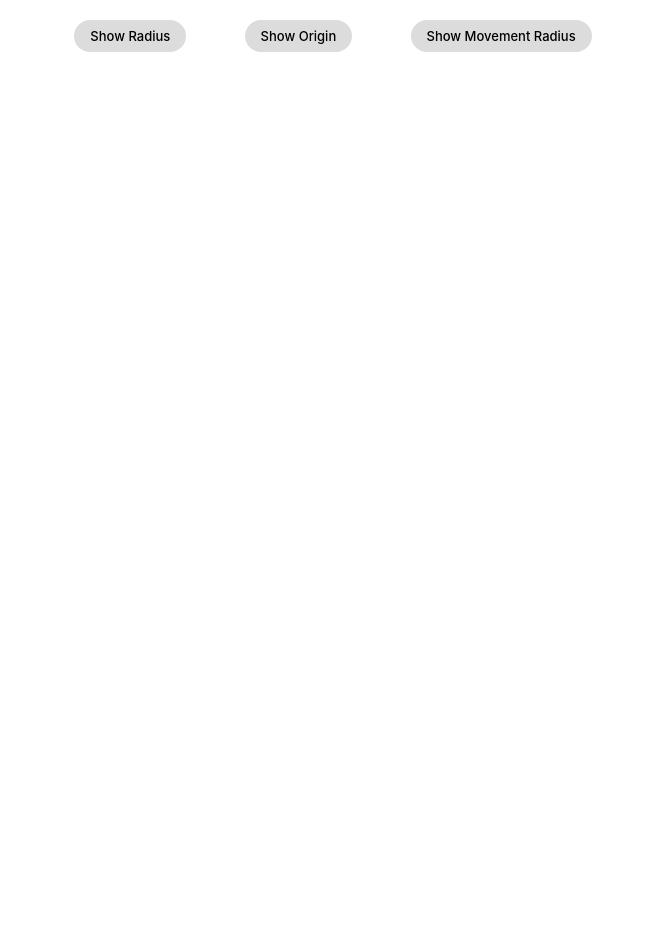
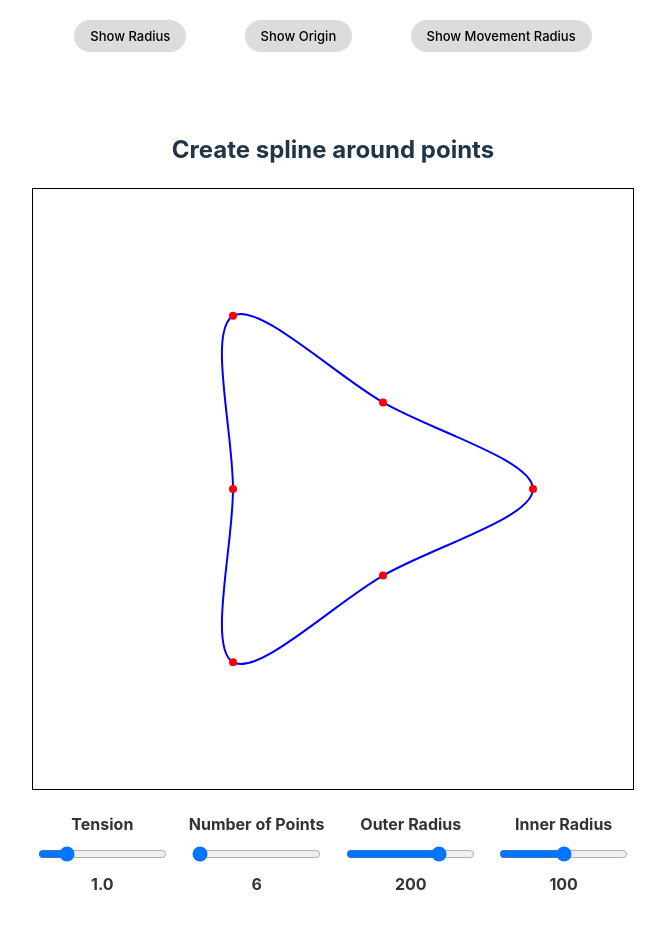
Before and after one commit to BajcarM/blob-generating, a React (Vite) app: page / in a window 1280 px wide. Shown: the part 1700-2628 px from the top of the page, without its empty margins (307-972 px from the left). Before the commit the page ends 1864 px from the top, so only its background shows below. Built offline with nearby package versions, Linux system fonts and the light colour scheme.

Commit message:
addec functionto create spline around points in svg

```diff
--- a/src/App.tsx
+++ b/src/App.tsx
@@ -1,15 +1,19 @@
-import MultiplePointsSVG from './components/MultiplePointsSVG'
-import NoiseCanvas from './components/SinglePointCanvas'
+import MultiplePointsSVG from './components/sections/MultiplePointsSVG'
+import SinglePointCanvas from './components/sections/SinglePointCanvas'
 import './App.css'
+import SplineAroundPoints from './components/sections/SplineAroundPoints'
 
 function App() {
   return (
     <>
       <section>
-        <NoiseCanvas />
+        <SinglePointCanvas />
       </section>
       <section>
         <MultiplePointsSVG />
+      </section>
+      <section>
+        <SplineAroundPoints />
       </section>
     </>
   )
--- a/src/components/MultiplePointsSVG.tsx
+++ b/src/components/sections/MultiplePointsSVG.tsx
@@ -1,6 +1,6 @@
 import { useLayoutEffect, useMemo, useReducer, useRef, useState } from 'react'
-import stepBasedOnFramerateAndTimeElapsed from '../utils/stepBasedOnFramerateAndTimeElapsed'
-import RangeSlider from './RangeSliderBase'
+import stepBasedOnFramerateAndTimeElapsed from '../../utils/stepBasedOnFramerateAndTimeElapsed'
+import RangeSlider from '../RangeSliderBase'
 import { createNoise2D } from 'simplex-noise'
 import * as Toggle from '@radix-ui/react-toggle'
 import { styled } from '@stitches/react'
@@ -145,7 +145,10 @@ export default function MultiplePointsSVG() {
     <>
       <h2>Multiple Points in SVG</h2>
       <div>
-        <StyledSVG viewBox={`0 0 ${size} ${size}`}>
+        <StyledSVG
+          viewBox={`0 0 ${size} ${size}`}
+          xmlns="http://www.w3.org/2000/svg"
+        >
           {showRadius && (
             <circle
               cx={centerX}
--- a/src/components/SinglePointCanvas.tsx
+++ b/src/components/sections/SinglePointCanvas.tsx
@@ -1,15 +1,15 @@
 import { createNoise2D } from 'simplex-noise'
 import { useRef, useEffect, useState } from 'react'
-import stepBasedOnFramerateAndTimeElapsed from '../utils/stepBasedOnFramerateAndTimeElapsed'
-import RangeSlider from './RangeSliderBase'
+import stepBasedOnFramerateAndTimeElapsed from '../../utils/stepBasedOnFramerateAndTimeElapsed'
+import RangeSlider from '../RangeSliderBase'
 
 type Point = {
   x: number
   y: number
 }
 
-export default function NoiseCanvas() {
-  const [speed, setSpeed] = useState(0.001)
+export default function SinglePointCanvas() {
+  const [speed, setSpeed] = useState(0.01)
 
   const canvasRef = useRef<HTMLCanvasElement>(null)
   const requestRef = useRef<number>(0)
--- /dev/null
+++ b/src/components/sections/SplineAroundPoints.tsx
@@ -0,0 +1,183 @@
+import { styled } from '@stitches/react'
+import createCubicSpline from '../../utils/createCubicSpline'
+import RangeSlider from '../RangeSliderBase'
+import { useEffect, useReducer, useState } from 'react'
+
+type Point = [number, number]
+
+type Controls = {
+  numberOfPoints: number
+  outerRadius: number
+  innerRadius: number
+  tension: number
+}
+
+type ReducerAction = {
+  [K in keyof Controls]: {
+    type: K
+    payload: Controls[K]
+  }
+}[keyof Controls]
+
+function controlsReducer(state: Controls, action: ReducerAction) {
+  return {
+    ...state,
+    [action.type]: action.payload,
+  }
+}
+
+export default function SplineAroundPoints() {
+  const size = 600
+
+  const [
+    { numberOfPoints, outerRadius, innerRadius, tension },
+    dispatchControls,
+  ] = useReducer(controlsReducer, {
+    numberOfPoints: 6,
+    outerRadius: 200,
+    innerRadius: 100,
+    tension: 1,
+  })
+
+  const [points, setPoints] = useState<Point[]>([])
+  const [splinePath, setSplinePath] = useState<string>('')
+
+  useEffect(() => {
+    const starPoints = createStarCoords(
+      numberOfPoints,
+      size,
+      outerRadius,
+      innerRadius,
+    )
+    setPoints(starPoints)
+    setSplinePath(createCubicSpline(starPoints, tension))
+  }, [numberOfPoints, outerRadius, innerRadius, tension])
+
+  // Create a star shape
+  function createStarCoords(
+    numPoints: number,
+    viewBoxSize: number,
+    outerRadius: number,
+    innerRadius: number,
+  ): Point[] {
+    const centerX = viewBoxSize / 2
+    const centerY = viewBoxSize / 2
+    const angleIncrement = (2 * Math.PI) / numPoints
+
+    let angle = 0
+    let isOuterPoint = true
+    const points: Point[] = []
+
+    for (let i = 0; i < numPoints; i++) {
+      const radius = isOuterPoint ? outerRadius : innerRadius
+      const x = centerX + radius * Math.cos(angle)
+      const y = centerY + radius * Math.sin(angle)
+      points.push([x, y])
+      angle += angleIncrement
+      isOuterPoint = !isOuterPoint
+    }
+
+    return points
+  }
+
+  return (
+    <>
+      <h2>Create spline around points</h2>
+      <StyledSVG
+        viewBox={`0 0 ${size} ${size}`}
+        xmlns="http://www.w3.org/2000/svg"
+      >
+        <path
+          d={splinePath}
+          fill="none"
+          stroke="blue"
+          strokeWidth="2"
+        />
+        {points.map(([x, y], i) => (
+          <circle
+            key={i}
+            cx={x}
+            cy={y}
+            r="4"
+            fill="red"
+          />
+        ))}
+      </StyledSVG>
+      <StyledMenu>
+        <RangeSlider
+          label="Tension"
+          id={'tension'}
+          min={0.1}
+          max={5}
+          step={0.01}
+          value={tension}
+          onChange={(value) =>
+            dispatchControls({
+              type: 'tension',
+              payload: value,
+            })
+          }
+          toFixed={1}
+        />
+        <RangeSlider
+          label="Number of Points"
+          id={'numberOfPoints'}
+          min={6}
+          max={10}
+          step={2}
+          value={numberOfPoints}
+          onChange={(value) =>
+            dispatchControls({
+              type: 'numberOfPoints',
+              payload: value,
+            })
+          }
+        />
+        <RangeSlider
+          label="Outer Radius"
+          id={'outerRadius'}
+          min={100}
+          max={260}
+          step={40}
+          value={outerRadius}
+          onChange={(value) =>
+            dispatchControls({
+              type: 'outerRadius',
+              payload: value,
+            })
+          }
+        />
+        <RangeSlider
+          label="Inner Radius"
+          id={'innerRadius'}
+          min={40}
+          max={200}
+          step={40}
+          value={innerRadius}
+          onChange={(value) =>
+            dispatchControls({
+              type: 'innerRadius',
+              payload: value,
+            })
+          }
+        />
+      </StyledMenu>
+    </>
+  )
+}
+
+const StyledSVG = styled('svg', {
+  border: '1px solid black',
+  maxWidth: 600,
+})
+
+const StyledMenu = styled('menu', {
+  all: 'unset',
+  display: 'flex',
+  justifyContent: 'space-evenly',
+  flexWrap: 'wrap',
+  alignItems: 'center',
+  gap: '1rem',
+  width: '100%',
+  margin: '1rem auto',
+})
--- /dev/null
+++ b/src/utils/createCubicSpline.tsx
@@ -0,0 +1,35 @@
+type Point = [number, number]
+
+/**
+ * Creates a cubic spline path that goes through all the points and closes the path
+ * @returns d attribute for a path element
+ */
+export default function createCubicSpline(points: Point[], tension = 1) {
+  const firstPoint = points[0]
+  const secondPoint = points[1]
+  const lastPoint = points[points.length - 1]
+
+  // Add two extra points to the beginning and end of the array to allow the spline to go through the first and last point and close the path
+  const formattedPoints = [lastPoint, ...points, firstPoint, secondPoint]
+
+  // Calculate the control points for each point and create the path
+  const d = formattedPoints.reduce((acc, point, i, points) => {
+    if (i < 2 || i > points.length - 2) return acc
+
+    const [x0, y0] = points[i - 2]
+    const [x1, y1] = points[i - 1]
+    const [x2, y2] = point
+    const [x3, y3] = points[i + 1]
+
+    const cp1x = x1 + ((x2 - x0) / 6) * tension
+    const cp1y = y1 + ((y2 - y0) / 6) * tension
+    const cp2x = x2 - ((x3 - x1) / 6) * tension
+    const cp2y = y2 - ((y3 - y1) / 6) * tension
+
+    const path = `C ${cp1x},${cp1y} ${cp2x},${cp2y} ${x2},${y2}`
+
+    return acc + path
+  }, `M ${firstPoint[0]},${firstPoint[1]} `)
+
+  return d
+}
```
